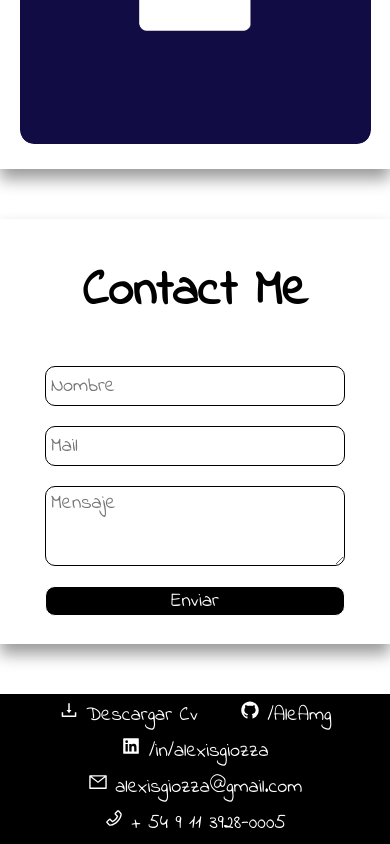
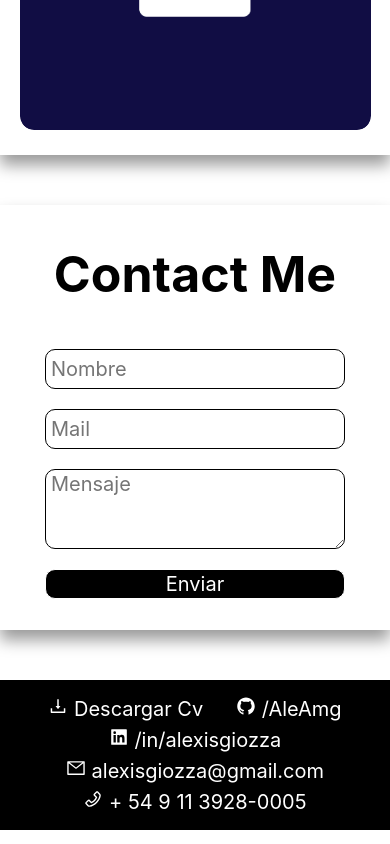
Before and after one commit to AleAmg/Portfolio, a React (Create React App) app: page / in a window 390 px wide. Shown: the part 5185-6029 px from the top of the page. Built offline with nearby package versions, Linux system fonts and the light colour scheme.

Commit message:
changue fonts and update cv

```diff
--- a/src/style.css
+++ b/src/style.css
@@ -6,7 +6,7 @@
 
 body {
   margin: 0;
-  font-family: "Indie Flower", cursive;
+  font-family: -apple-system, BlinkMacSystemFont, "Segoe UI", "Roboto", "Oxygen", "Ubuntu", "Cantarell", "Fira Sans", "Droid Sans", "Helvetica Neue", sans-serif;
 }
 
 ::-webkit-scrollbar {
@@ -177,6 +177,10 @@ body {
   padding-top: 20px;
   height: 70px;
   width: 90%;
+}
+
+.navbar h1 {
+  font-family: "Indie Flower", cursive;
 }
 
 .navbar__links {
@@ -712,6 +716,9 @@ body {
     -webkit-box-pack: space-evenly;
         -ms-flex-pack: space-evenly;
             justify-content: space-evenly;
+    -ms-flex-wrap: wrap;
+        flex-wrap: wrap;
+    gap: 0;
   }
   .footer__elem {
     padding: 0.1;
@@ -740,18 +747,9 @@ body {
   }
 }
 
-@media (max-width: 459px) {
+@media (max-width: 483px) {
   .footer {
     gap: 0;
   }
-  .footer__container--elem {
-    -ms-flex-wrap: wrap;
-        flex-wrap: wrap;
-    gap: 0;
-  }
-  .footer__elem {
-    padding: 0.1;
-    margin: 3px 3px;
-  }
 }
 /*# sourceMappingURL=style.css.map */
--- a/src/style.scss
+++ b/src/style.scss
@@ -5,7 +5,9 @@
 
 body {
   margin: 0;
-  font-family: "Indie Flower", cursive;
+  font-family: -apple-system, BlinkMacSystemFont, "Segoe UI", "Roboto", "Oxygen",
+    "Ubuntu", "Cantarell", "Fira Sans", "Droid Sans", "Helvetica Neue",
+    sans-serif;
 }
 ::-webkit-scrollbar {
   width: 20px;
@@ -138,6 +140,9 @@ body {
   padding-top: 20px;
   height: 70px;
   width: 90%;
+  h1{
+    font-family: "Indie Flower", cursive;
+  }
 }
 .navbar__links {
   display: flex;
@@ -511,6 +516,8 @@ body {
   }
   .footer__container--elem {
     justify-content: space-evenly;
+    flex-wrap: wrap;
+    gap: 0;
   }
   .footer__elem {
     padding: 0.1;
@@ -531,16 +538,8 @@ body {
     width: 300px;
   }
 }
-@media (max-width: 459px) {
+@media (max-width: 483px) {
   .footer {
     gap: 0;
   }
-  .footer__container--elem {
-    flex-wrap: wrap;
-    gap: 0;
-  }
-  .footer__elem {
-    padding: 0.1;
-    margin: 3px 3px;
-  }
 }
```
Also changed, not shown: 2 other files (tests, documents, lock files or other folders).
